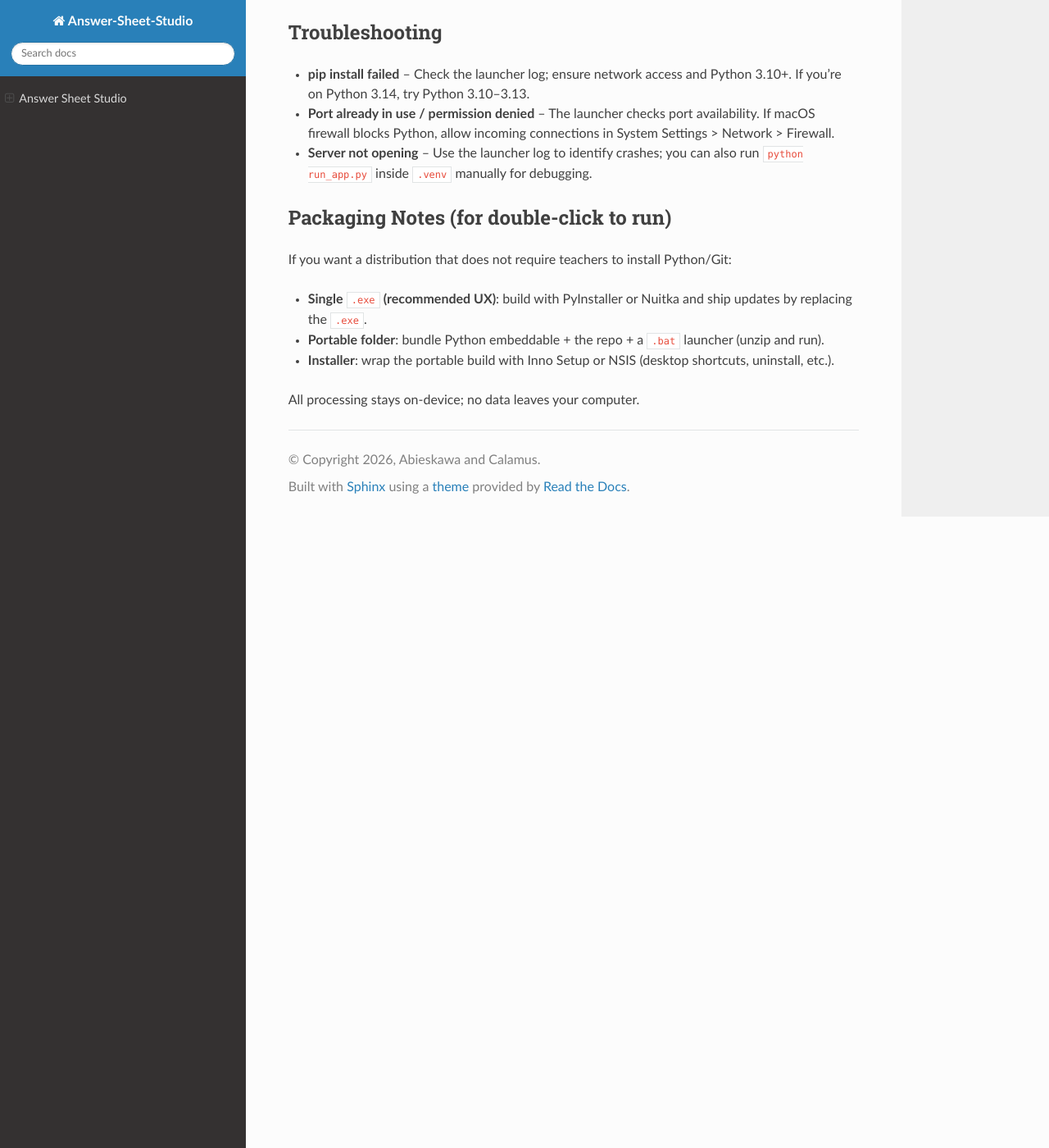
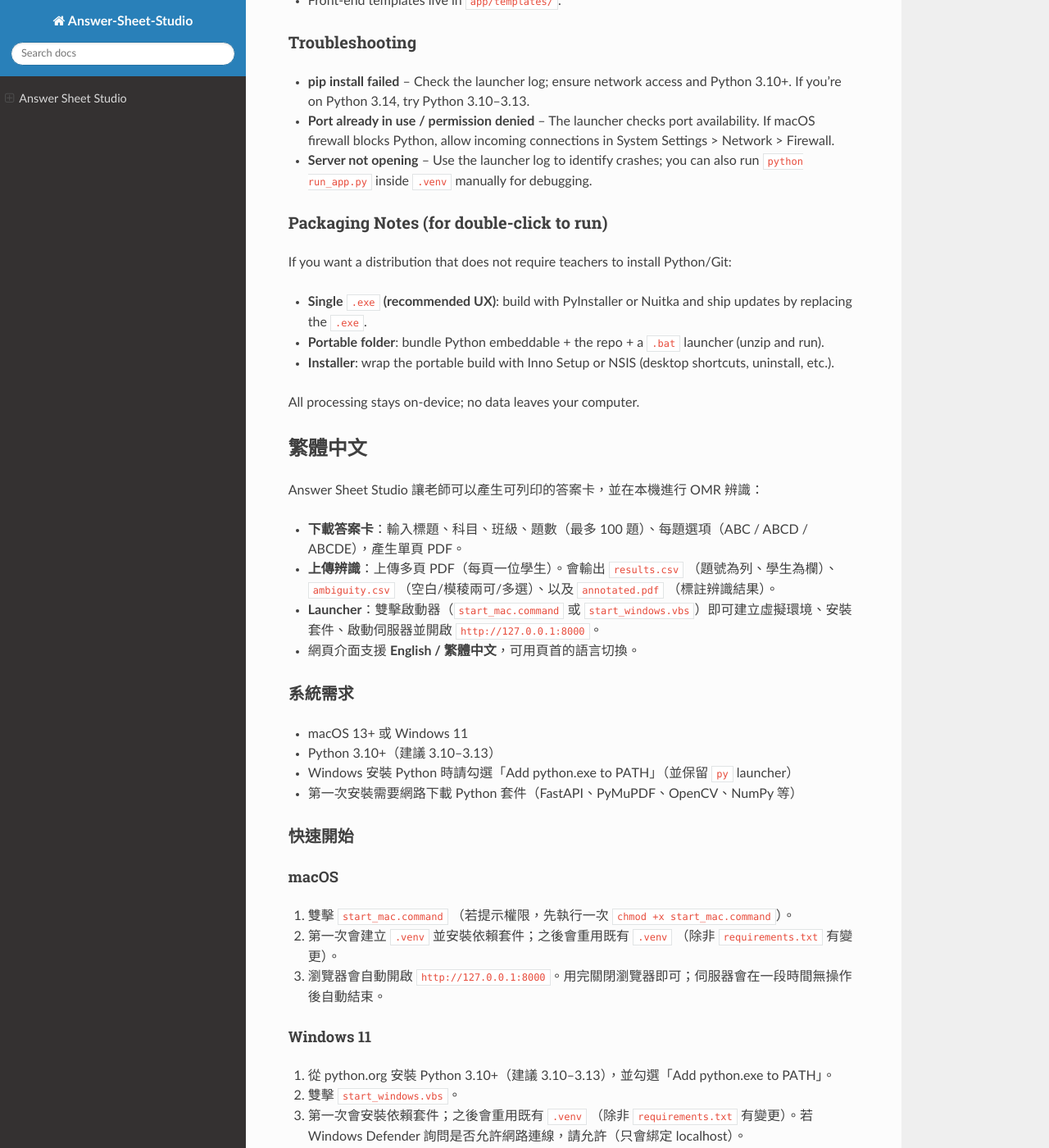
Before and after one commit to Abieskawa/answer-sheet-studio, a Sphinx documentation site: the page built from source/index.rst, in a window 1280 px wide and 1400 px high, scrolled down 1926 px. Shown: the whole window at 82% size. Built offline with Sphinx 7.4.7 and the Read the Docs theme 3.1.0, drawn with Linux system fonts in a browser that asks for light colours; some of the changed text lies outside the part shown.

Commit message:
Adjust ReadTheDoc.

```diff
--- a/source/index.rst
+++ b/source/index.rst
@@ -1,7 +1,12 @@
 Answer Sheet Studio
 ===================
 
-English | 繁體中文: ``README.zh-Hant.md``
+:ref:`English <english>` | :ref:`繁體中文 <zh-hant>`
+
+.. _english:
+
+English
+-------
 
 Answer Sheet Studio lets teachers generate printable answer sheets and run local OMR recognition:
 
@@ -11,7 +16,7 @@
 - The web UI supports **English** and **Traditional Chinese**. Use the language tabs in the header.
 
 Requirements
-------------
+~~~~~~~~~~~~
 
 - macOS ≥ 13 or Windows 11
 - Python **3.10+** (3.10–3.13 recommended). If you’re on Python 3.14 and installs fail, use Python 3.10–3.13.
@@ -19,35 +24,35 @@
 - Internet access the first time to download Python packages (FastAPI, PyMuPDF, OpenCV, NumPy, etc.).
 
 Quick Start
------------
+~~~~~~~~~~~
 
 macOS
-~~~~~
+^^^^^
 
 #. Double-click ``start_mac.command`` (or run ``chmod +x start_mac.command`` once if prompted).
 #. First run creates ``.venv`` and installs requirements; later runs reuse the existing ``.venv`` (unless requirements changed).
 #. Your browser opens ``http://127.0.0.1:8000``. Close the browser when you’re done; the server auto-exits after a period of inactivity.
 
 Windows 11
-~~~~~~~~~~
+^^^^^^^^^^
 
 #. Install Python 3.10+ (3.10–3.13 recommended) from python.org and check “Add python.exe to PATH”.
 #. Double-click ``start_windows.vbs``.
 #. First run installs requirements; later runs reuse the existing ``.venv`` (unless requirements changed). If Windows Defender prompts for network access, allow it so the server can bind to localhost.
 
 Updating (No Git Required)
---------------------------
+~~~~~~~~~~~~~~~~~~~~~~~~~~
 
 - Open ``http://127.0.0.1:8000/update`` and upload the latest ZIP (from GitHub Releases or ``main.zip``). The app will restart automatically.
 - If you changed any project files locally, updating may overwrite your changes. Keep backups of customized files.
 
 Debug Mode
-----------
+~~~~~~~~~~
 
 - Open ``http://127.0.0.1:8000/debug`` and enter the Job ID (the folder name under ``outputs/``) to download diagnostic files (including ``ambiguity.csv``).
 
 Repository Layout
------------------
+~~~~~~~~~~~~~~~~~
 
 .. code-block:: text
 
@@ -60,21 +65,21 @@
 Generated files are written under ``outputs/``.
 
 Customization
--------------
+~~~~~~~~~~~~~
 
 - Modify ``omr/generator.py`` to adjust layout (title, subject label, footer, coordinates).
 - Update recognition thresholds or geometry in ``omr/recognizer.py`` / ``omr/config.py``.
 - Front-end templates live in ``app/templates/``.
 
 Troubleshooting
----------------
+~~~~~~~~~~~~~~~
 
 - **pip install failed** – Check the launcher log; ensure network access and Python 3.10+. If you’re on Python 3.14, try Python 3.10–3.13.
 - **Port already in use / permission denied** – The launcher checks port availability. If macOS firewall blocks Python, allow incoming connections in System Settings > Network > Firewall.
 - **Server not opening** – Use the launcher log to identify crashes; you can also run ``python run_app.py`` inside ``.venv`` manually for debugging.
 
 Packaging Notes (for double-click to run)
------------------------------------------
+~~~~~~~~~~~~~~~~~~~~~~~~~~~~~~~~~~~~~~~~~
 
 If you want a distribution that does not require teachers to install Python/Git:
 
@@ -83,3 +88,92 @@
 - **Installer**: wrap the portable build with Inno Setup or NSIS (desktop shortcuts, uninstall, etc.).
 
 All processing stays on-device; no data leaves your computer.
+
+.. _zh-hant:
+
+繁體中文
+--------
+
+Answer Sheet Studio 讓老師可以產生可列印的答案卡，並在本機進行 OMR 辨識：
+
+- **下載答案卡**：輸入標題、科目、班級、題數（最多 100 題）、每題選項（ABC / ABCD / ABCDE），產生單頁 PDF。
+- **上傳辨識**：上傳多頁 PDF（每頁一位學生）。會輸出 ``results.csv`` （題號為列、學生為欄）、``ambiguity.csv`` （空白/模稜兩可/多選）、以及 ``annotated.pdf`` （標註辨識結果）。
+- **Launcher**：雙擊啟動器（``start_mac.command`` 或 ``start_windows.vbs``）即可建立虛擬環境、安裝套件、啟動伺服器並開啟 ``http://127.0.0.1:8000``。
+- 網頁介面支援 **English / 繁體中文**，可用頁首的語言切換。
+
+系統需求
+~~~~~~~~
+
+- macOS 13+ 或 Windows 11
+- Python 3.10+（建議 3.10–3.13）
+- Windows 安裝 Python 時請勾選「Add python.exe to PATH」（並保留 ``py`` launcher）
+- 第一次安裝需要網路下載 Python 套件（FastAPI、PyMuPDF、OpenCV、NumPy 等）
+
+快速開始
+~~~~~~~~
+
+macOS
+^^^^^
+
+#. 雙擊 ``start_mac.command`` （若提示權限，先執行一次 ``chmod +x start_mac.command``）。
+#. 第一次會建立 ``.venv`` 並安裝依賴套件；之後會重用既有 ``.venv`` （除非 ``requirements.txt`` 有變更）。
+#. 瀏覽器會自動開啟 ``http://127.0.0.1:8000``。用完關閉瀏覽器即可；伺服器會在一段時間無操作後自動結束。
+
+Windows 11
+^^^^^^^^^^
+
+#. 從 python.org 安裝 Python 3.10+（建議 3.10–3.13），並勾選「Add python.exe to PATH」。
+#. 雙擊 ``start_windows.vbs``。
+#. 第一次會安裝依賴套件；之後會重用既有 ``.venv`` （除非 ``requirements.txt`` 有變更）。若 Windows Defender 詢問是否允許網路連線，請允許（只會綁定 localhost）。
+
+更新（不需要 Git）
+~~~~~~~~~~~~~~~~~~
+
+- 開啟 ``http://127.0.0.1:8000/update``，上傳最新 ZIP（GitHub Releases 或 ``main.zip``）。更新後會自動重新啟動。
+- 若你本機有改過專案檔案，更新可能會覆蓋你的修改，建議先備份。
+
+Debug Mode（回報問題用）
+~~~~~~~~~~~~~~~~~~~~~~~~
+
+一般使用者不需要使用 Debug Mode。
+
+- 開啟 ``http://127.0.0.1:8000/debug``，輸入 Job ID（``outputs/`` 底下的資料夾名稱）。
+- 下載 ``results.csv``、``ambiguity.csv``、``annotated.pdf`` （必要時再下載 ``input.pdf``），提供給開發者協助排查。
+
+專案結構
+~~~~~~~~
+
+.. code-block:: text
+
+   app/            FastAPI app（路由、模板、靜態檔）
+   omr/            產生與辨識流程（ReportLab + OpenCV/PyMuPDF）
+   launcher_headless.py 無介面啟動器（不會跳出視窗）
+   update_worker.py 更新輔助程式（/update 會用到）
+   start_mac.command / start_windows.vbs  OS 啟動器
+
+產生的檔案會寫入 ``outputs/``。
+
+自訂
+~~~~
+
+- 修改 ``omr/generator.py`` 可調整版面（標題/科目/頁尾/座標）。
+- 辨識相關的門檻或幾何參數可在 ``omr/recognizer.py`` / ``omr/config.py`` 調整。
+- 前端模板在 ``app/templates/``。
+
+排除問題
+~~~~~~~~
+
+- **pip install failed** – 檢查 launcher log，確認有網路、Python 版本為 3.10+；若你是 Python 3.14，建議改用 3.10–3.13。
+- **Port already in use / permission denied** – 啟動器會檢查 port；若 macOS 防火牆阻擋 Python，請到 System Settings > Network > Firewall 放行。
+- **Server not opening** – 先看 launcher log 找出錯誤；也可以在 ``.venv`` 裡直接跑 ``python run_app.py`` 方便除錯。
+
+打包建議（給「非技術使用者」）
+~~~~~~~~~~~~~~~~~~~~~~~~~~~~~~
+
+如果希望達到「下載後點兩下就能跑」，不需要安裝 Python/Git，可考慮：
+
+- **單一執行檔** ``.exe``：用 PyInstaller 或 Nuitka 打包；更新時直接提供新版 ``.exe`` 覆蓋即可。
+- **免安裝資料夾（Portable）**：把 Python embeddable + 專案放同一資料夾，用 ``.bat`` 啟動。
+- **安裝精靈**：用 Inno Setup 或 NSIS 包成安裝程式，並建立桌面捷徑。
+
+所有處理都在本機完成，不會上傳資料到雲端。
```
Also changed, not shown: .readthedocs.yaml, 6 other files.
